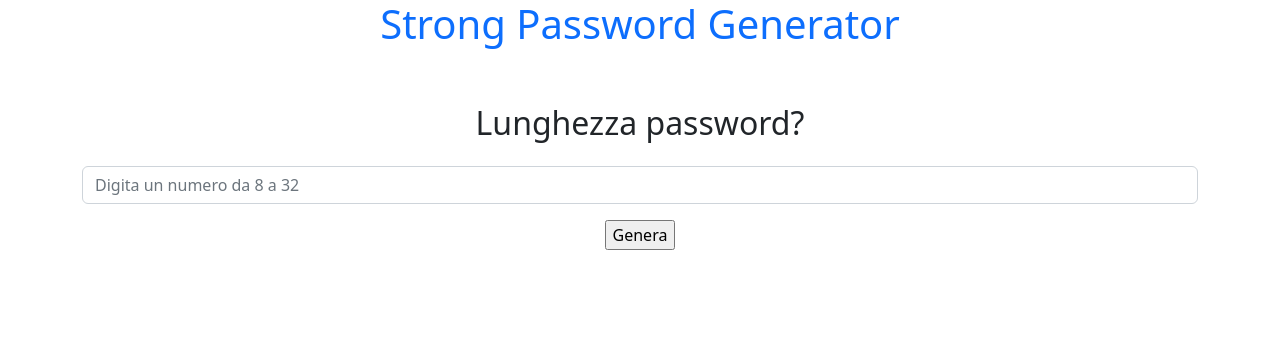
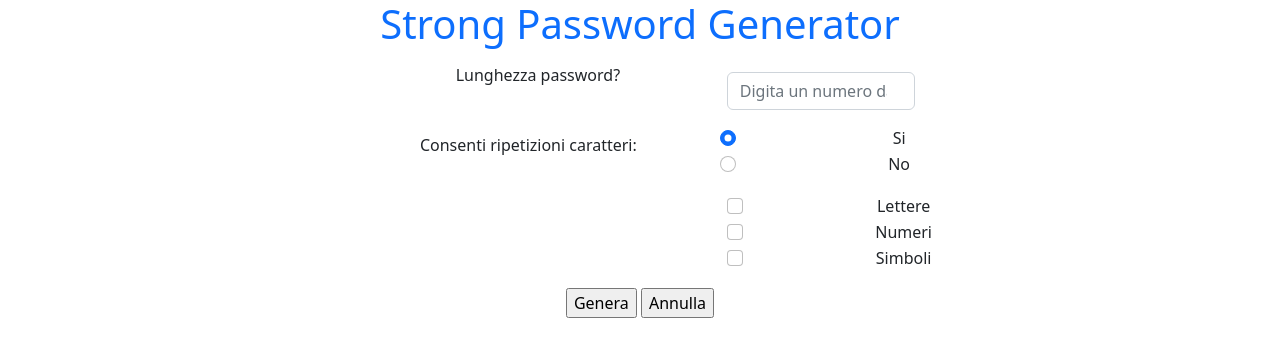
Before and after one commit to LupoArticoblu/-php-strong-password-generator, a PHP site: page / in a window 1280 px wide. Shown: the top 357 px of the page. Run offline with PHP 8.4, Linux system fonts and the light colour scheme.

Commit message:
inserimento regole di lunghezza, caratteri e ripetizioni

```diff
--- a/index.php
+++ b/index.php
@@ -1,39 +1,67 @@
 <?php
 
-//1 controllo dell'attività della sessione
-if(!isset($_SESSION)){
+// Controllo dell'attività della sessione
+if (!isset($_SESSION)) {
     session_start();
 }
 
-//funzione con 2 parametri: 1 i dati. 2 la lunghezza richiesta dall'utente
-function pass_generated($length){
+// Funzione per ottenere un carattere casuale da una stringa specifica
+function getChar($mainCasual, $characters) {
+    $index = $characters[rand(0, count($characters) - 1)];
+    $charStr = $mainCasual[$index];
+    return $charStr[rand(0, strlen($charStr) - 1)];
+}
 
-  //variabile
-  $mainCasual = "ABCDEFGHIJKLMNOPQRSTUVWXYZabcdefghijklmnopqrstuvwxyz0123456789!?&%$<>^+-*/()[]{}@#_=";
+// Funzione per generare la password
+function pass_generated($length) {
+
+  $totalLength = 0;
+
+
+  $mainCasual = [
+        'ABCDEFGHIJKLMNOPQRSTUVWXYZabcdefghijklmnopqrstuvwxyz', // Lettere
+        '0123456789', // Numeri
+        '!?&%$<>^+-*/()[]{}@#_="' // Simboli
+    ];
+
+    $characters = $_GET['characters'] ?? [0, 1, 2];
     $password = '';
 
-  //ciclo "se la password è compresa tra 8 e 32 caratteri, allora..."
-  if($length >= 8 && $length <= 32){
-    for ($i = 0; $i < $length; $i++){
-        $random_index = rand(0, strlen($mainCasual) - 1);
-        //concatenazione sta a password, che è stringa vuota, aggiunge a se stessa un carattere di $maincasual, per tutti i cicli richiesti
-        $password.= substr($mainCasual,$random_index, 1);
+    foreach ($characters as $charIndex) {
+      //calcolo la lunghezza totale dei caratteri
+      $totalLength += strlen($mainCasual[$charIndex]);
     }
-  }else{
-    $password = 'la lunghezza della password dev\'essere compresa tra gli 8 e i 32 caratteri';
+    //controllo la lunghezza se più lungo di totallength assume la sua lunghezza
+    if ($length > $totalLength) $length = $totalLength; //<= evitiamo il loop infinito
+
+    if ($length >= 8 && $length <= 32) {
+        // Generazione della password
+        while (strlen($password) < $length) {
+
+            $char = getChar($mainCasual, $characters);
+
+            if ($_GET['allow_duplicates'] == '1' || !str_contains($password, $char)) {
+                $password .= $char;
             }
-  return $password;
-
         }
 
-if (isset($_GET['Length'])){
+        // Salva la password nella sessione e reindirizza
+        $_SESSION['password'] = $password;
+        header("Location: success.php");
+        exit;
+    } else {
+        return 'La lunghezza della password dev\'essere compresa tra gli 8 e i 32 caratteri';
+    }
+}
+
+if (isset($_GET['Length'])) {
     $password = pass_generated($_GET['Length']);
 }
 
 ?>
 
 <!DOCTYPE html>
-<html lang="en">
+<html lang="it">
 <head>
     <meta charset="UTF-8">
     <meta http-equiv="X-UA-Compatible" content="IE=edge">
@@ -45,16 +73,65 @@ if (isset($_GET['Length'])){
     <div class="container">
         <h1 class="text-center text-primary">Strong Password Generator</h1>
 
-    <?php if (empty($_GET['Length'])) : ?>
-    <form class="text-center" action="index.php" method="get">
-      <label class="h2 mt-5" for="input_password">Lunghezza password?</label>
-      <input type="text" class="form-control my-3" name="Length" placeholder="Digita un numero da 8 a 32">
+        <?php if (empty($_GET['Length'])) { ?>
+        <form class="text-center" action="<?php echo $_SERVER['PHP_SELF']; ?>" method="get">
+            <div class="row offset-3">
+
+                <label class="col-form-label col-sm-5" for="input_password">Lunghezza password?</label>
+                <div class="col-sm-3">
+                    <input type="number" class="form-control my-3" name="Length" placeholder="Digita un numero da 8 a 32">
+                </div>
+            </div>
+            <fieldset class="form-group mb-3 offset-3">
+                <div class="row">
+                    <legend class="col-form-label col-sm-5">Consenti ripetizioni caratteri:</legend>
+                    <div class="col-sm-5">
+
+                        <div class="form-check">
+                            <label class="form-check-label" for="allow_duplicates">
+                                Si
+                            </label>
+                            <input class="form-check-input" type="radio" name="allow_duplicates" value="1" id="allow_duplicates" checked>
+                        </div>
+
+                        <div class="form-check">
+                            <label class="form-check-label" for="disallow_duplicates">
+                                No
+                            </label>
+                            <input class="form-check-input" type="radio" name="allow_duplicates" value="0" id="disallow_duplicates">
+                        </div>
+                    </div>
+            </fieldset>
+
+            <div class="row mb-3 offset-3">
+                <div class="col-sm-5 offset-sm-5">
+                    <div class="form-check">
+                        <label class="form-check-label" for="characters1">
+                            Lettere
+                        </label>
+                        <input class="form-check-input" type="checkbox" name="characters[]" value="0" id="characters1">
+                    </div>
+
+                    <div class="form-check">
+                        <label class="form-check-label" for="characters2">
+                            Numeri
+                        </label>
+                        <input class="form-check-input" type="checkbox" name="characters[]" value="1" id="characters2">
+                    </div>
+
+                    <div class="form-check">
+                        <label class="form-check-label" for="characters3">
+                            Simboli
+                        </label>
+                        <input class="form-check-input" type="checkbox" name="characters[]" value="2" id="characters3">
+                    </div>
+                </div>
+            </div>
             <input type="submit" name="Genera" value="Genera">
+            <input type="reset" name="Annulla" value="Annulla">
 
-      <?php else : ?>
-        <h6 class="text-dark">La tua password: <span><?php echo $password ?></span></h6>
-      <?php endif ?>
         </form>
+        <?php } ?>
     </div>
 
 </body>
```
Also changed, not shown: success.php (added, +31 -0 lines). Lines whose indentation alone changed are shown as unchanged.
